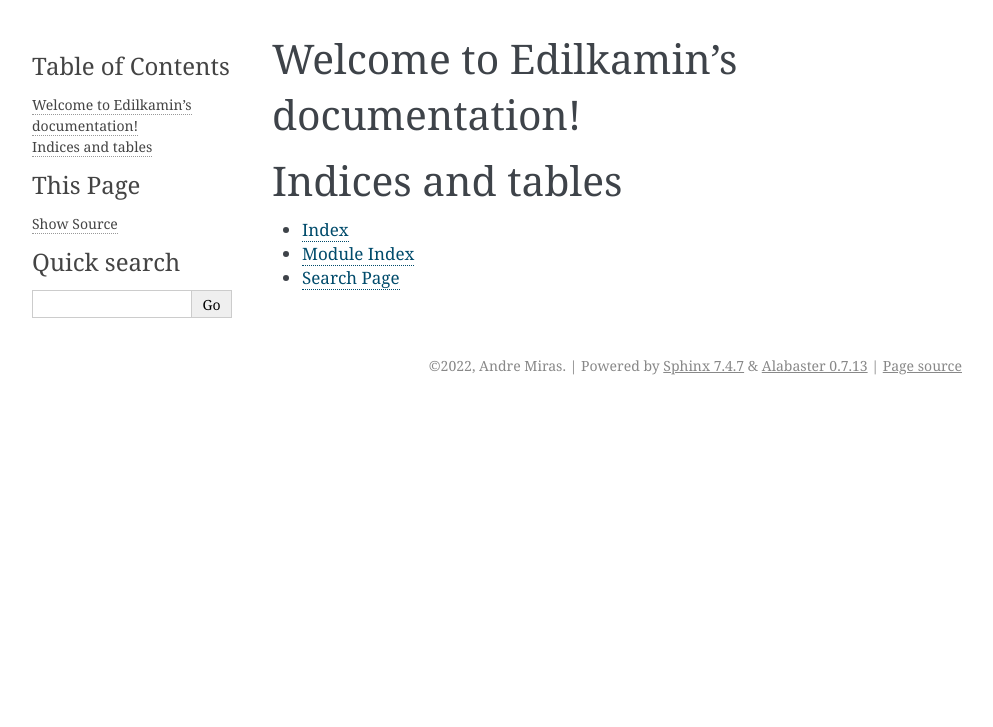
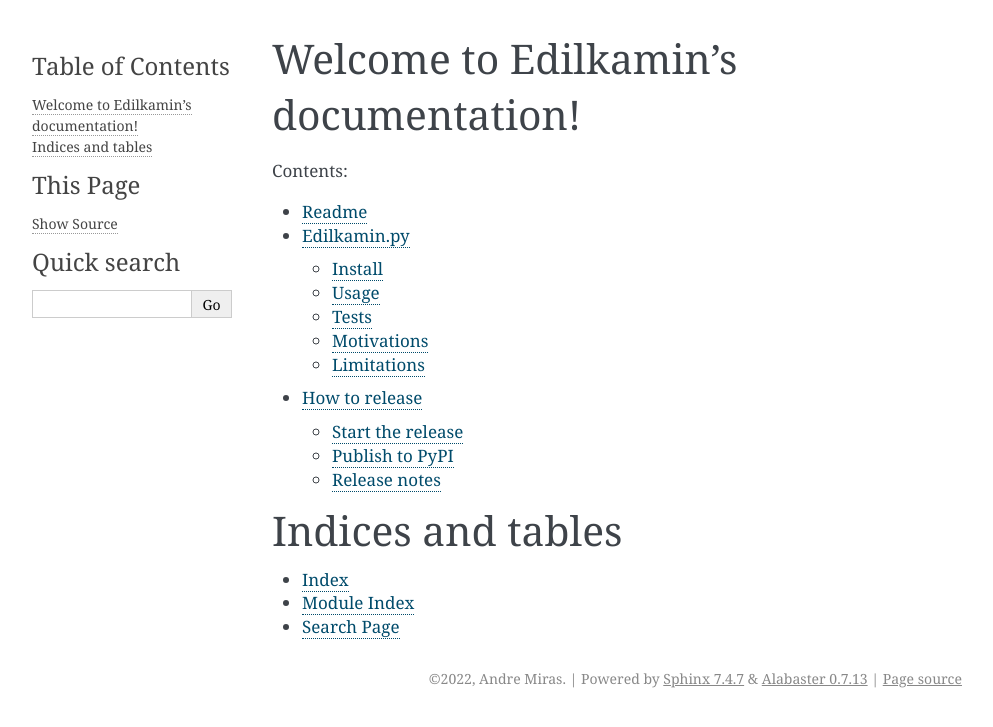
Before and after one commit to AndreMiras/edilkamin.py, a Sphinx documentation site: the page built from docs/index.rst, in a window 1280 px wide. Shown: the top 727 px of the page, without its empty margins (148-1141 px from the left). Built offline with Sphinx 7.4.7, drawn with Linux system fonts in a browser that asks for light colours.

Commit message:
:memo: docs: Generate Sphinx documentation
Also extracting existing markdown files.

```diff
--- a/docs/conf.py
+++ b/docs/conf.py
@@ -13,12 +13,16 @@
 # -- General configuration ---------------------------------------------------
 # https://www.sphinx-doc.org/en/master/usage/configuration.html#general-configuration
 
-extensions = []
+extensions = [
+    'sphinx.ext.autodoc',
+    'sphinx.ext.doctest',
+    'm2r2',
+]
 
 templates_path = ['_templates']
 exclude_patterns = ['_build', 'Thumbs.db', '.DS_Store']
 
-
+source_suffix = ['.rst', '.md']
 
 # -- Options for HTML output -------------------------------------------------
 # https://www.sphinx-doc.org/en/master/usage/configuration.html#options-for-html-output
--- a/docs/index.rst
+++ b/docs/index.rst
@@ -10,6 +10,8 @@
    :maxdepth: 2
    :caption: Contents:
 
+   readme.rst
+   Release.md
 
 
 Indices and tables
--- /dev/null
+++ b/docs/readme.rst
@@ -0,0 +1,4 @@
+Readme
+======
+
+.. mdinclude:: ../README.md
--- a/setup.py
+++ b/setup.py
@@ -38,8 +38,11 @@
             "coveralls",
             "flake8",
             "isort",
+            "m2r2",
             "pytest",
             "pytest-cov",
+            "Sphinx",
+            "sphinx-rtd-theme",
             "tox",
             "twine",
             "wheel",
```
Also changed, not shown: 1 other file.
